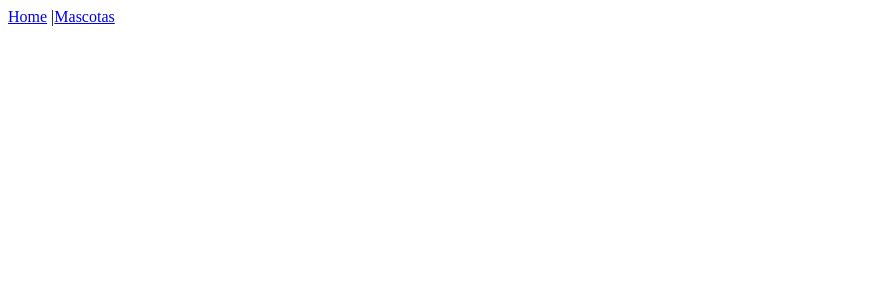
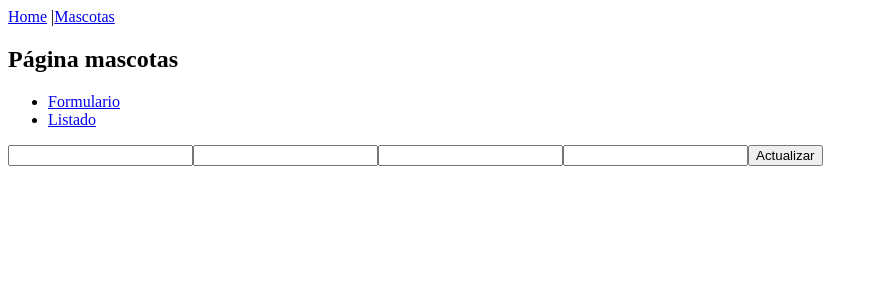
Before and after one commit to jjandress/proyecto-mascotas, a React (Vite) app: page /mascotas/editar/1 in a window 1280 px wide. Before the commit this address had no page. Shown: the top 300 px of the page, without its empty margins (0-878 px from the left). Built offline with nearby package versions, Linux system fonts and the light colour scheme; no server answers.

Commit message:
iv. editar (parte1).

```diff
--- a/src/App.jsx
+++ b/src/App.jsx
@@ -2,8 +2,9 @@ import { Routes, Route, NavLink } from 'react-router-dom'
 import Navbar from './components/Navbar'
 import HomePage from './pages/HomePage'
 import MascotasPage from './pages/MascotasPage'
-import MasctotasForm from './components/MascotasForm'
+import MascotasForm from './components/MascotasForm'
 import MascotasList from './components/MascotasList'
+import MascotasEdit from './components/MascotasEdit'
 
 
 function App() {
@@ -17,8 +18,9 @@ function App() {
         <Routes>
           <Route path="/" element={<HomePage />} />
           <Route path="/Mascotas" element={<MascotasPage />}>
-            <Route path="formulario" element={<MasctotasForm />} />
+            <Route path="formulario" element={<MascotasForm />} />
             <Route path="listado" element={<MascotasList />} />
+            <Route path="editar/:id" element={<MascotasEdit />} />
           </Route>
         </Routes>
       </main>
--- /dev/null
+++ b/src/components/MascotasEdit.jsx
@@ -0,0 +1,66 @@
+import {useEffect, useState} from "react";
+import { useParams, useNavigate } from "react-router-dom";
+import apiMascotas from "../api/apiMascotas";
+
+function MascotasEdit() {
+    const {id} = useParams();
+    const navigate = useNavigate();
+
+    const [mascota, setMascota] = useState({});
+
+    useEffect(() => {
+        const fetchMascota = async () => {
+            try {
+                const response = await apiMascotas.get(`mascotas/${id}/`);
+                if (response.status === 200) {
+                    setMascota(response.data);
+                }
+            } catch (error) {
+                console.log(error);
+            }
+        };
+
+        fetchMascota();
+    }, [id]);
+
+    const handleChange = (e) => {
+        setMascota({
+            ...mascota,
+            [e.target.name]: e.target.value
+        });
+    };
+
+    const handleSubmit = async (e) => {
+        e.preventDefault();
+
+        const datos = {
+            nombre: mascota.nombre,
+            descripcion: mascota.descripcion,
+            raza: mascota.raza,
+            edad: mascota.edad
+        }
+
+        try {
+            const response =  await apiMascotas.patch(`mascotas/${id}/`, datos);
+            console.log(response);
+            navigate("/Mascotas/listado");
+
+        } catch (error) {
+            console.log(error.response.data);
+        }
+    };
+
+    return (
+        <form onSubmit={handleSubmit}>
+            <input name="nombre" value={mascota.nombre || ""} onChange={handleChange} />
+            <input name="descripcion" value={mascota.descripcion || ""} onChange={handleChange} />
+            <input name="raza" value={mascota.raza || ""} onChange={handleChange} />
+            <input name="edad" value={mascota.edad || ""} onChange={handleChange} />
+
+            <button type="submit">Actualizar</button>
+        </form>
+    )
+}
+
+
+export default MascotasEdit;
--- a/src/components/MascotasItem.jsx
+++ b/src/components/MascotasItem.jsx
@@ -1,7 +1,9 @@
 import { useState } from "react";
+import { useNavigate } from "react-router-dom";
 
 function MascotasItem({listado, listaCom}) {
     const [detalleId, setDetalleId] = useState(null);
+    const navigate = useNavigate();
 
     return (
         <>
@@ -15,6 +17,10 @@ function MascotasItem({listado, listaCom}) {
 
                     <button onClick={() => setDetalleId(mascota.id)}>
                         Ver detalles
+                    </button>
+
+                    <button onClick={() => navigate(`/mascotas/editar/${mascota.id}`)}>
+                        Editar
                     </button>
 
                     {detalleId === mascota.id && (
```
